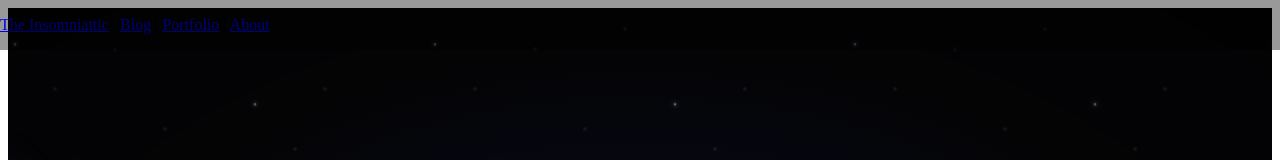
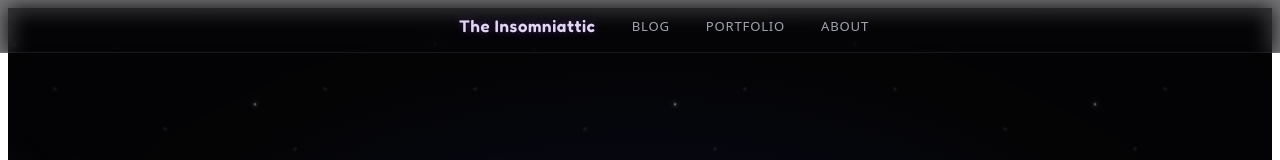
Before and after one commit to Psykodelix369/The-Insomniattic, a Next.js app: page / in a window 1280 px wide. Shown: the top 160 px of the page. Built offline with nearby package versions, Linux system fonts and the light colour scheme.

Commit message:
Update Navbar.tsx
new new

```diff
--- a/components/Navbar.tsx
+++ b/components/Navbar.tsx
@@ -1,13 +1,12 @@
-
 import Link from "next/link";
 
 export default function Navbar() {
   return (
-    <nav style={{position:"fixed", top:0, width:"100%", padding:"1rem 2rem", background:"rgba(0,0,0,.4)"}}>
-      <Link href="/">The Insomniattic</Link>{" | "}
-      <Link href="/blog">Blog</Link>{" | "}
-      <Link href="/portfolio">Portfolio</Link>{" | "}
-      <Link href="/about">About</Link>
+    <nav className="navbar">
+      <Link href="/" className="navBrand">The Insomniattic</Link>
+      <Link href="/blog" className="navLink">Blog</Link>
+      <Link href="/portfolio" className="navLink">Portfolio</Link>
+      <Link href="/about" className="navLink">About</Link>
     </nav>
   );
 }
```
